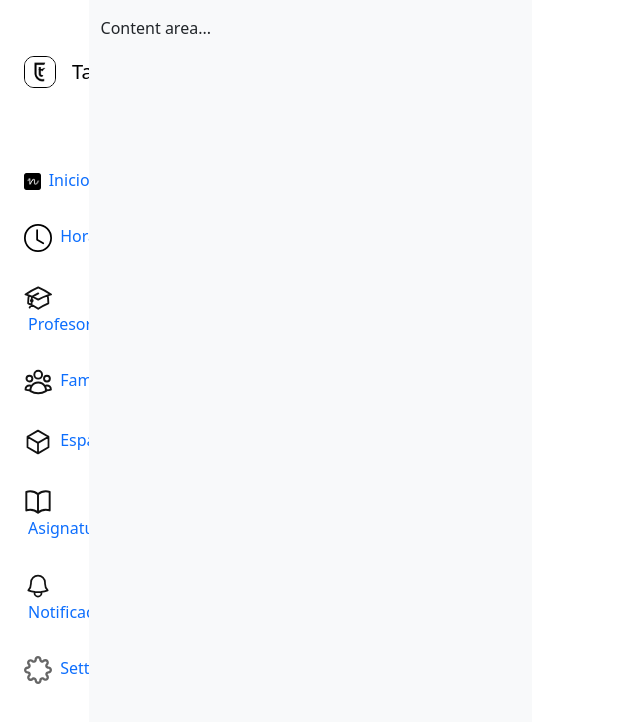
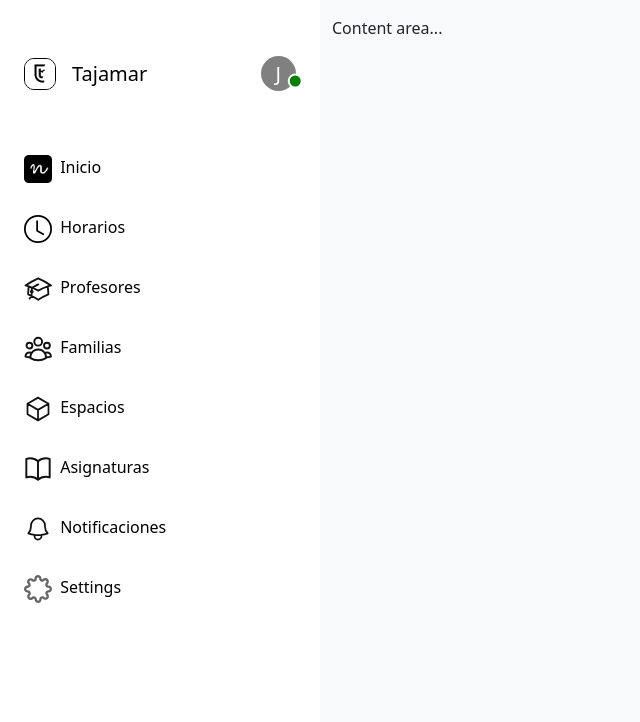
Before and after one commit to Sierro98/test-nuela, a React (Vite) app: page / in a window 1280 px wide. Shown: the top 722 px of the page, without its empty margins (0-640 px from the left). Built offline with nearby package versions, Linux system fonts and the light colour scheme.

Commit message:
Finished sidebar

```diff
--- a/package.json
+++ b/package.json
@@ -10,6 +10,7 @@
     "preview": "vite preview"
   },
   "dependencies": {
+    "@supabase/supabase-js": "^2.41.1",
     "bootstrap": "^5.3.3",
     "bootstrap-icons": "^1.11.3",
     "react": "^18.2.0",
--- /dev/null
+++ b/src/components/AvatarIndicator.tsx
@@ -0,0 +1,44 @@
+import 'bootstrap/dist/css/bootstrap.min.css';
+
+// Define the props for the component
+interface AvatarWithIndicatorProps {
+  initial: string;
+  isConnected: boolean;
+}
+
+const AvatarIndicator: React.FC<AvatarWithIndicatorProps> = ({ initial, isConnected }) => {
+
+  const avatarStyle = {
+    width: '35px',
+    height: '35px',
+    backgroundColor: 'grey',
+    color: 'white',
+    display: 'flex',
+    justifyContent: 'flex-end',
+    alignItems: 'center',
+    borderRadius: '50%',
+    fontSize: '20px',
+    Position: 'relative',
+  };
+
+const indicatorStyle = {
+    width: '15px',
+    height: '15px',
+    backgroundColor: isConnected ? 'green' : 'red',
+    borderRadius: '50%',
+    Position: 'absolute',
+    bottom: '0',
+    right: '0',
+    transform: 'translate(45%, 50%)',
+    border: '2px solid white',
+};
+
+  return (
+    <div style={avatarStyle}>
+      {initial}
+      <div style={indicatorStyle}></div>
+    </div>
+  );
+};
+
+export default AvatarIndicator;
--- a/src/components/SideBar.tsx
+++ b/src/components/SideBar.tsx
@@ -1,16 +1,19 @@
 import { LazyLoadImage } from "react-lazy-load-image-component";
 import "react-lazy-load-image-component/src/effects/blur.css";
+
+import AvatarIndicator from "./AvatarIndicator";
 
 import tajamarLogo from "../assets/tajamar-logo.png";
 import scribbleLogo from "../assets/scribble-logo.png";
 
 function SideBar() {
   return (
-        <div className="col-auto col-md-3 col-xl-2 px-sm-2 px-0 bg-white">
+    <div className="col-auto col-md-3 col-xl-2 px-sm-2 px-0 bg-white w-25">
       <div className="d-flex flex-column align-items-center align-items-sm-start px-3 pt-2 text-black min-vh-100">
+        <div className="pt-5 d-flex w-100 justify-content-between align-items-center">
           <a
             href="/"
-              className="pt-5 d-flex align-items-center pb-3 mb-md-0 me-md-auto text-black text-decoration-none"
+            className="d-flex align-items-center mb-md-0 me-md-auto text-black text-decoration-none"
           >
             <div
               style={{
@@ -33,6 +36,8 @@ function SideBar() {
             </div>
             <span className="px-3 fs-5 d-none d-sm-inline">Tajamar</span>
           </a>
+          <AvatarIndicator initial="J" isConnected={true} />
+        </div>
         <ul className="nav nav-pills flex-column mb-sm-auto mb-0 align-items-center align-items-sm-start pt-5">
           <li className="nav-item py-2">
             <a href="#" className="nav-link align-middle px-0">
@@ -40,9 +45,9 @@ function SideBar() {
                 src={scribbleLogo}
                 alt="School Logo"
                 className="img-fluid"
-                    style={{ width: "15%" }}
+                style={{ width: "28px", height: "28px" }}
               />{" "}
-                  <span className="ms-1 d-none d-sm-inline">Inicio</span>
+              <span className="ms-1 d-none d-sm-inline text-black">Inicio</span>
             </a>
           </li>
           <li className="nav-item py-2">
@@ -58,7 +63,7 @@ function SideBar() {
                 <path d="M8 3.5a.5.5 0 0 0-1 0V9a.5.5 0 0 0 .252.434l3.5 2a.5.5 0 0 0 .496-.868L8 8.71z" />
                 <path d="M8 16A8 8 0 1 0 8 0a8 8 0 0 0 0 16m7-8A7 7 0 1 1 1 8a7 7 0 0 1 14 0" />
               </svg>{" "}
-                  <span className="ms-1 d-none d-sm-inline">Horarios</span>
+              <span className="ms-1 d-none d-sm-inline text-black">Horarios</span>
             </a>
           </li>
           <li className="nav-item py-2">
@@ -78,7 +83,7 @@ function SideBar() {
                   strokeLinejoin="round"
                 />
               </svg>{" "}
-                  <span className="ms-1 d-none d-sm-inline">Profesores</span>{" "}
+              <span className="ms-1 d-none d-sm-inline text-black">Profesores</span>{" "}
             </a>
           </li>
           <li className="nav-item py-2">
@@ -98,7 +103,7 @@ function SideBar() {
                   strokeLinejoin="round"
                 />
               </svg>{" "}
-                  <span className="ms-1 d-none d-sm-inline">Familias</span>
+              <span className="ms-1 d-none d-sm-inline text-black">Familias</span>
             </a>
           </li>
           <li className="nav-item py-2">
@@ -118,7 +123,7 @@ function SideBar() {
                   strokeLinejoin="round"
                 />
               </svg>{" "}
-                  <span className="ms-1 d-none d-sm-inline">Espacios</span>
+              <span className="ms-1 d-none d-sm-inline text-black">Espacios</span>
             </a>
           </li>
           <li className="nav-item py-2">
@@ -138,7 +143,7 @@ function SideBar() {
                   strokeLinejoin="round"
                 />
               </svg>{" "}
-                  <span className="ms-1 d-none d-sm-inline">Asignaturas</span>
+              <span className="ms-1 d-none d-sm-inline text-black">Asignaturas</span>
             </a>
           </li>
           <li className="nav-item py-2">
@@ -158,7 +163,7 @@ function SideBar() {
                   strokeLinejoin="round"
                 />
               </svg>{" "}
-                  <span className="ms-1 d-none d-sm-inline">Notificaciones</span>
+              <span className="ms-1 d-none d-sm-inline text-black">Notificaciones</span>
             </a>
           </li>
           <li className="nav-item py-2">
@@ -178,7 +183,7 @@ function SideBar() {
                   strokeLinejoin="round"
                 />
               </svg>{" "}
-                  <span className="ms-1 d-none d-sm-inline">Settings</span>
+              <span className="ms-1 d-none d-sm-inline text-black">Settings</span>
             </a>
           </li>
         </ul>
--- a/src/main.tsx
+++ b/src/main.tsx
@@ -1,7 +1,6 @@
 import React from 'react'
 import ReactDOM from 'react-dom/client'
 import App from './App.tsx'
-import './index.css'
 import 'bootstrap/dist/css/bootstrap.min.css';
 
 ReactDOM.createRoot(document.getElementById('root')!).render(
```
Also changed, not shown: 1 other file (tests, documents, lock files or other folders). Lines whose indentation alone changed are shown as unchanged.
